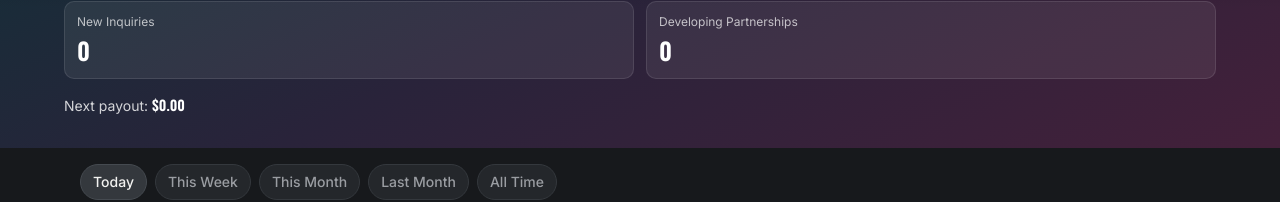
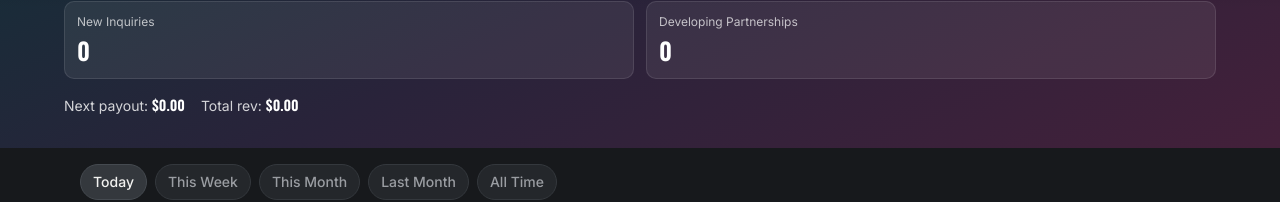
Before and after one commit to XorenPowell/C.A.G.-Custom-App-, a Next.js app: page / in a window 1280 px wide. Shown: the part 199-401 px from the top of the page. Built offline with nearby package versions, Linux system fonts and the light colour scheme; no server answers; the database is empty.

Commit message:
Add Total rev next to Next payout on the Home screen
Same pay-period range and styling as Next payout — pulls
payoutData.totalRevenue, which was already being computed.

Co-Authored-By: Claude Sonnet 5 <noreply@anthropic.com>
Claude-Session: https://claude.ai/code/session_01VNznN2aciwnnKFJnDetAWH

```diff
--- a/src/app/page.tsx
+++ b/src/app/page.tsx
@@ -97,8 +97,13 @@ export default async function HomePage({
             </div>
           </div>
 
-          <p className="mt-4 text-sm text-white/80">
-            Next payout: <span className="font-heading font-semibold text-white">{money(payoutData.totalCommission)}</span>
+          <p className="mt-4 flex flex-wrap gap-x-4 gap-y-1 text-sm text-white/80">
+            <span>
+              Next payout: <span className="font-heading font-semibold text-white">{money(payoutData.totalCommission)}</span>
+            </span>
+            <span>
+              Total rev: <span className="font-heading font-semibold text-white">{money(payoutData.totalRevenue)}</span>
+            </span>
           </p>
         </div>
       </section>
```
